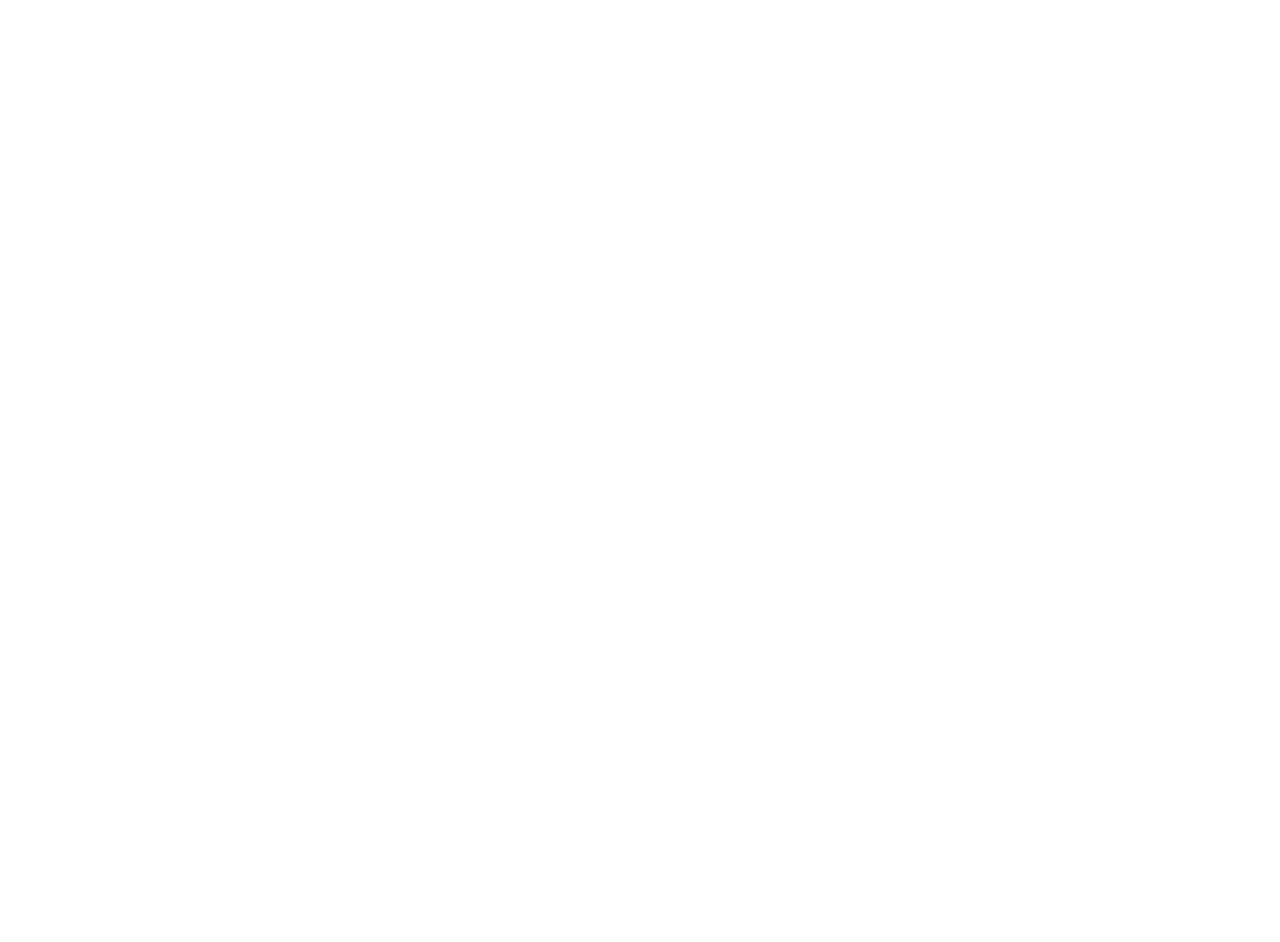
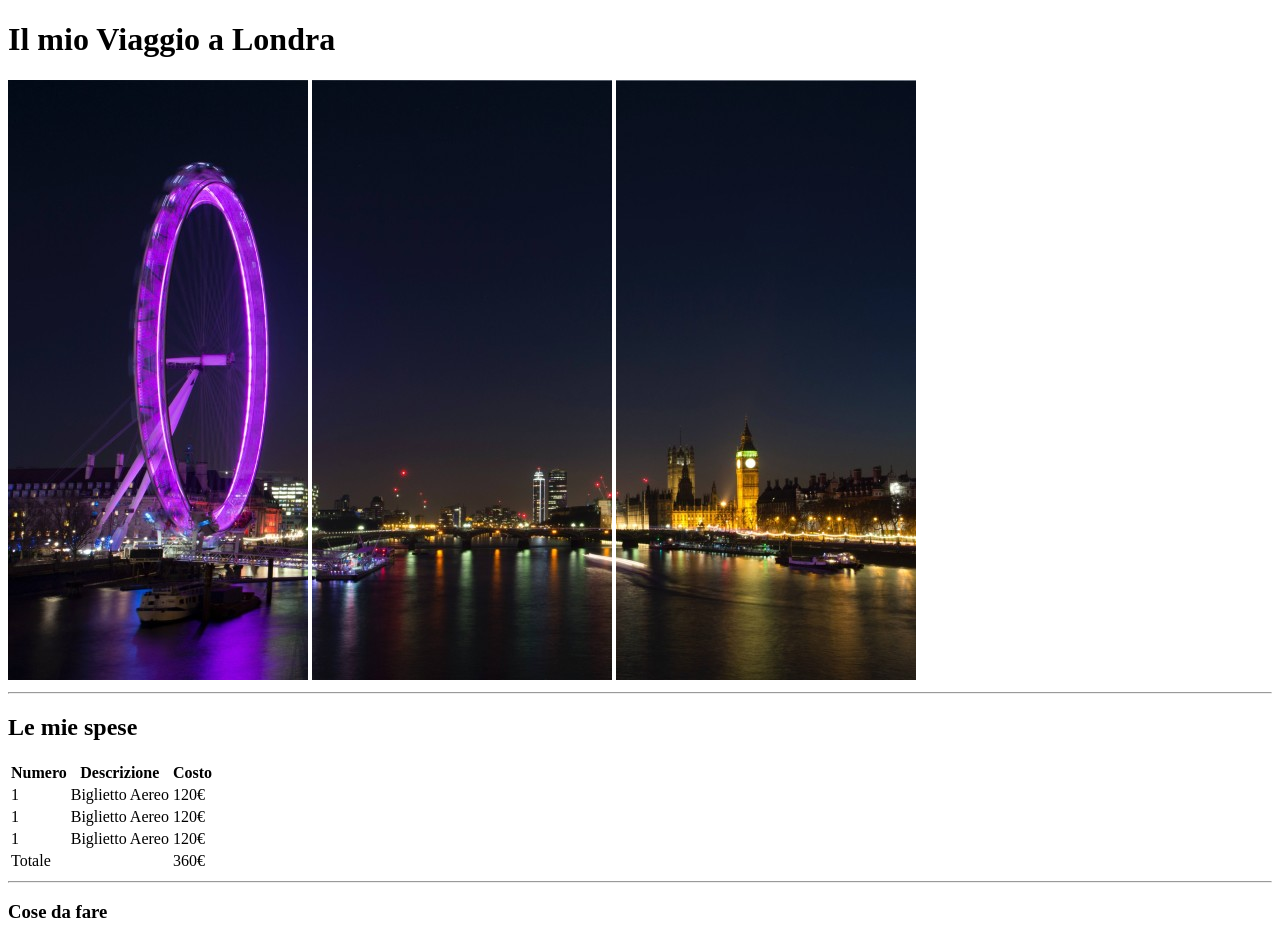
Before and after one commit to mdeias/html-london-trip, a plain HTML site: page index.html in a window 1280 px wide. Before the commit the page ends 800 px from the top, so only its background shows below. Drawn offline with Linux system fonts and the light colour scheme.

Commit message:
header e table

```diff
--- a/index.html
+++ b/index.html
@@ -4,9 +4,93 @@
   <meta charset="UTF-8">
   <meta http-equiv="X-UA-Compatible" content="IE=edge">
   <meta name="viewport" content="width=device-width, initial-scale=1.0">
-  <title>Document</title>
+  <title>LondonTrip</title>
 </head>
 <body>
 
+  <!-- inizio titolo e foto -->
+
+  <header>
+
+    <h1>Il mio Viaggio a Londra</h1>
+
+    <span>
+      <img src="img/pexels-bill-emrich-230794-0.jpg" alt="">
+    </span>
+
+    <span>
+      <img src="img/pexels-bill-emrich-230794-1.jpg" alt="">
+    </span>
+
+    <span>
+      <img src="img/pexels-bill-emrich-230794-2.jpg" alt="">
+    </span>
+
+    <hr>
+
+  </header>
+
+  <!-- fine titolo e foto -->
+
+
+  <main>
+
+<!-- inizio tabella spese -->
+
+   <div>
+     <h2>Le mie spese</h2>
+    <table>
+      <thead>
+        <tr>
+          <th> Numero </th>
+          <th>Descrizione</th>
+          <th>Costo</th>
+        </tr>
+      </thead>
+
+      <tbody>
+        <tr>
+          <td>1</td>
+          <td>Biglietto Aereo</td>
+          <td>120€</td>
+        </tr>
+
+        <tr>
+          <td>1</td>
+          <td>Biglietto Aereo</td>
+          <td>120€</td>
+        </tr>
+
+        <tr>
+          <td>1</td>
+          <td>Biglietto Aereo</td>
+          <td>120€</td>
+        </tr>
+
+      </tbody>
+      <tfoot>
+        <tr>
+          <td>Totale</td>
+          <td></td>
+          <td>360€</td>
+        </tr>
+      </tfoot>
+    </table>
+
+   </div>
+
+   <!-- fine tabella spese -->
+
+   <hr>
+
+   <div>
+    <h3>Cose da fare</h3>
+
+   </div>
+
+  </main>
+
+
+  <footer></footer>
 </body>
 </html>
```
